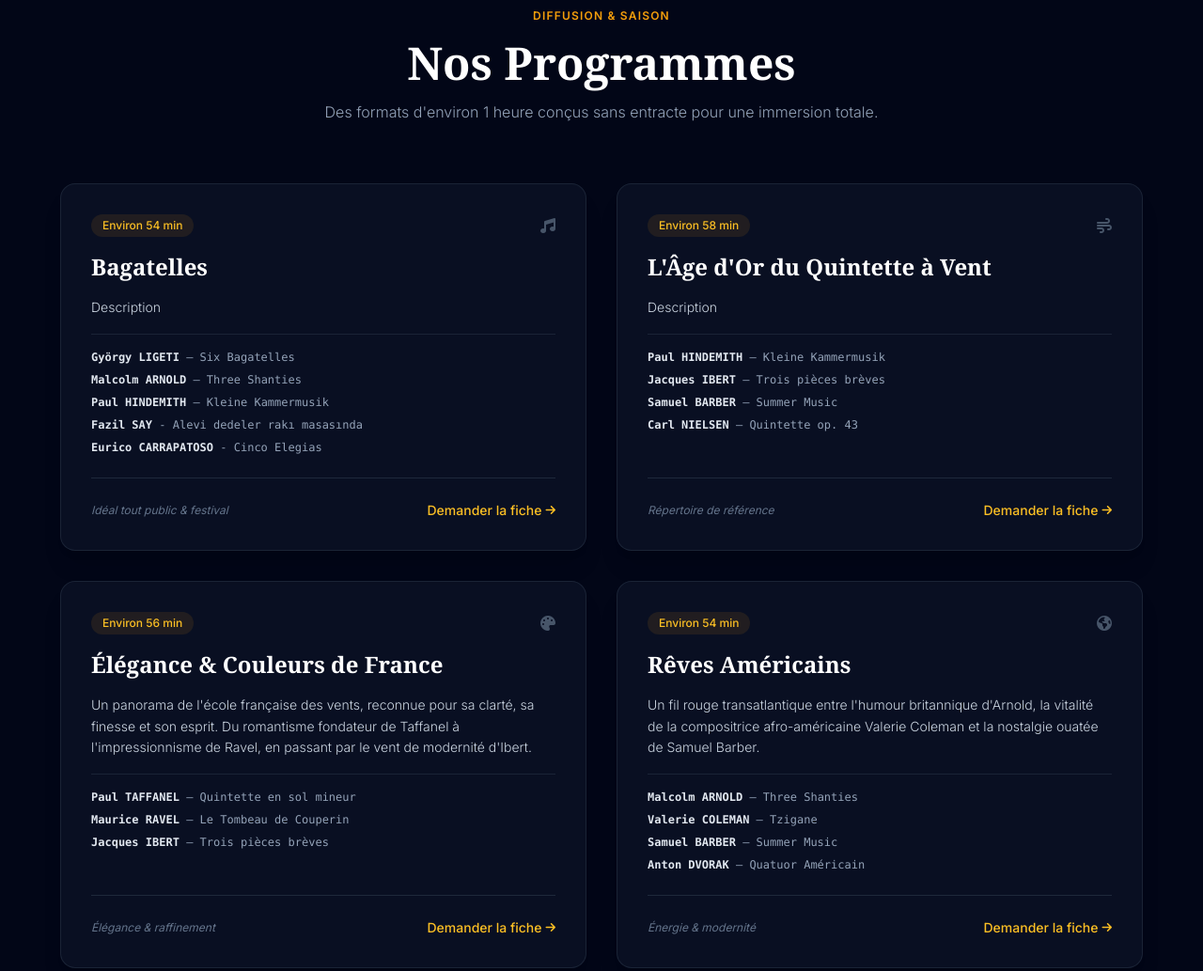
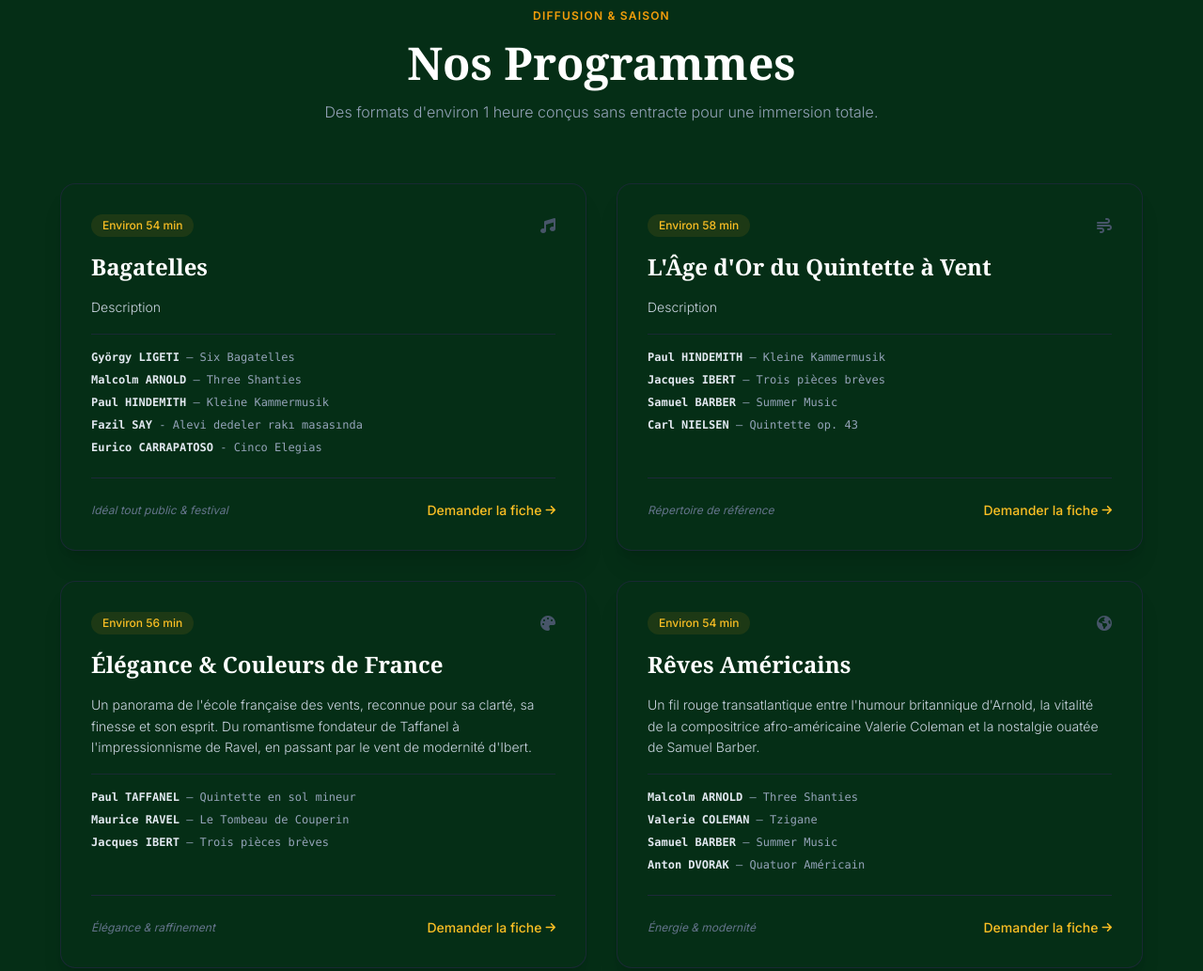
Before and after one commit to Bobveal/Quintette-Linaria, a plain HTML site: page index.html in a window 1280 px wide. Shown: the part 2540-3573 px from the top of the page at 94% size. Drawn offline with nearby package versions, Linux system fonts and the light colour scheme; a web font is replaced by a local one.

Commit message:
Add files via upload

```diff
--- a/index.html
+++ b/index.html
@@ -12,7 +12,7 @@
                 extend: {
                     colors: {
                         linaria: {
-                            dark: '#16a34a',
+                            dark: '#052e16',
                             card: '#052e16',
                             gold: '#d97706',
                             goldLight: '#fbbf24',
@@ -155,7 +155,7 @@
                 </div>
             </div>
             <!-- Bloc visuel / Illustration stylisée -->
-            <div class="relative rounded-2xl overflow-hidden bg-slate-900 border border-slate-800 p-8 flex flex-col justify-between shadow-2xl min-h-[400px]">
+            <div class="relative rounded-2xl overflow-hidden bg-linaria-card border border-slate-800 p-8 flex flex-col justify-between shadow-2xl min-h-[400px]">
                 <div class="absolute inset-0 bg-[radial-gradient(ellipse_at_top_right,rgba(217,119,6,0.15),transparent_50%)]"></div>
                 <div class="relative z-10 space-y-4">
                     <span class="text-amber-500 text-xs font-mono uppercase tracking-wider">Formation</span>
@@ -175,7 +175,7 @@
 
 
     <!-- Section: Programmes de Concert (~1h) -->
-    <section id="programs" class="py-28 px-6 bg-slate-950">
+    <section id="programs" class="py-28 px-6 bg-linaria-card">
         <div class="max-w-6xl mx-auto space-y-16">
             <div class="text-center max-w-2xl mx-auto space-y-4">
                 <span class="text-xs uppercase tracking-widest text-amber-500 font-semibold">Diffusion & Saison</span>
@@ -189,7 +189,7 @@
             <div class="grid grid-cols-1 md:grid-cols-2 gap-8">
 
                 <!-- Programme 1 -->
-                <div class="bg-slate-900/60 border border-slate-800/80 rounded-2xl p-8 hover:border-amber-500/50 transition-all flex flex-col justify-between shadow-xl group">
+                <div class="bg-linaria-card border border-slate-800/80 rounded-2xl p-8 hover:border-amber-500/50 transition-all flex flex-col justify-between shadow-xl group">
                     <div class="space-y-4">
                         <div class="flex items-center justify-between">
                             <span class="px-3 py-1 rounded-full text-xs font-medium bg-amber-500/10 text-amber-400">Environ 54 min</span>
@@ -216,7 +216,7 @@
                 </div>
 
                 <!-- Programme 2 -->
-                <div class="bg-slate-900/60 border border-slate-800/80 rounded-2xl p-8 hover:border-amber-500/50 transition-all flex flex-col justify-between shadow-xl group">
+                <div class="bg-linaria-card border border-slate-800/80 rounded-2xl p-8 hover:border-amber-500/50 transition-all flex flex-col justify-between shadow-xl group">
                     <div class="space-y-4">
                         <div class="flex items-center justify-between">
                             <span class="px-3 py-1 rounded-full text-xs font-medium bg-amber-500/10 text-amber-400">Environ 58 min</span>
@@ -242,7 +242,7 @@
                 </div>
 
                 <!-- Programme 3 -->
-                <div class="bg-slate-900/60 border border-slate-800/80 rounded-2xl p-8 hover:border-amber-500/50 transition-all flex flex-col justify-between shadow-xl group">
+                <div class="bg-linaria-card border border-slate-800/80 rounded-2xl p-8 hover:border-amber-500/50 transition-all flex flex-col justify-between shadow-xl group">
                     <div class="space-y-4">
                         <div class="flex items-center justify-between">
                             <span class="px-3 py-1 rounded-full text-xs font-medium bg-amber-500/10 text-amber-400">Environ 56 min</span>
@@ -267,7 +267,7 @@
                 </div>
 
                 <!-- Programme 4 -->
-                <div class="bg-slate-900/60 border border-slate-800/80 rounded-2xl p-8 hover:border-amber-500/50 transition-all flex flex-col justify-between shadow-xl group">
+                <div class="bg-linaria-card border border-slate-800/80 rounded-2xl p-8 hover:border-amber-500/50 transition-all flex flex-col justify-between shadow-xl group">
                     <div class="space-y-4">
                         <div class="flex items-center justify-between">
                             <span class="px-3 py-1 rounded-full text-xs font-medium bg-amber-500/10 text-amber-400">Environ 54 min</span>
```
